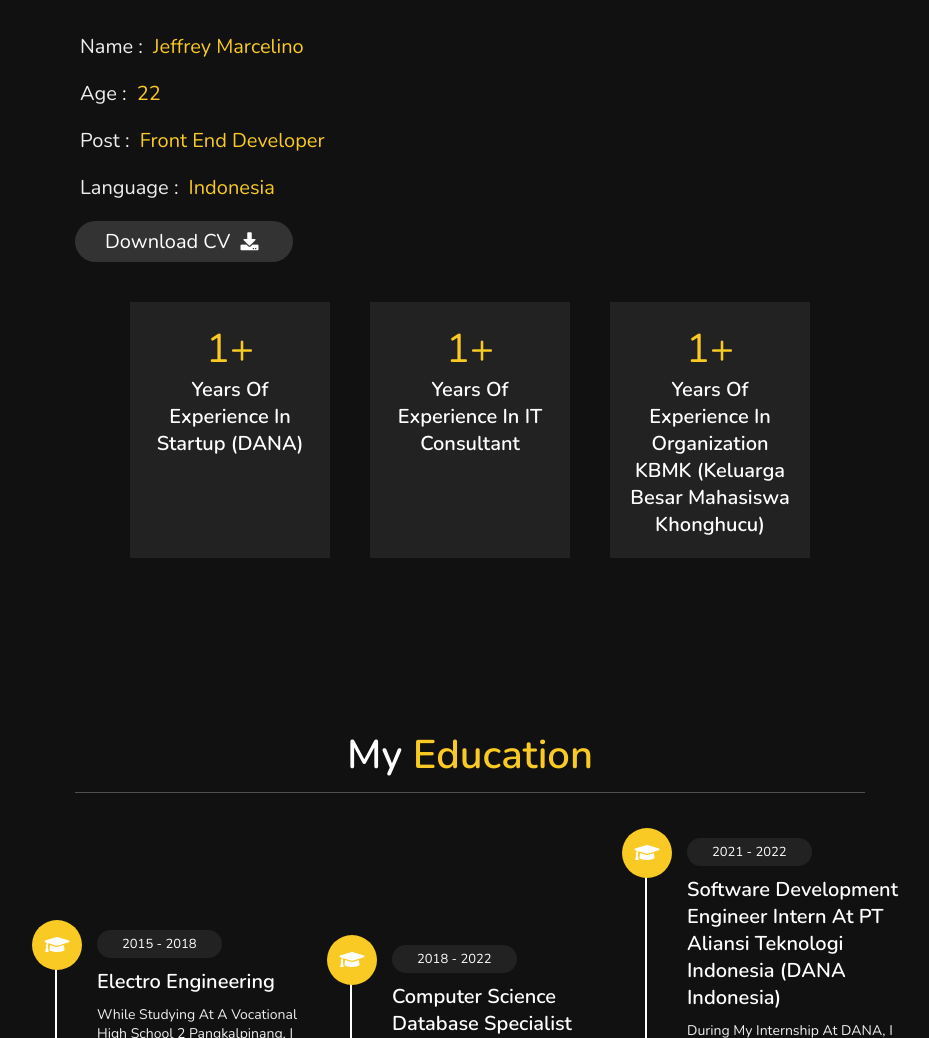
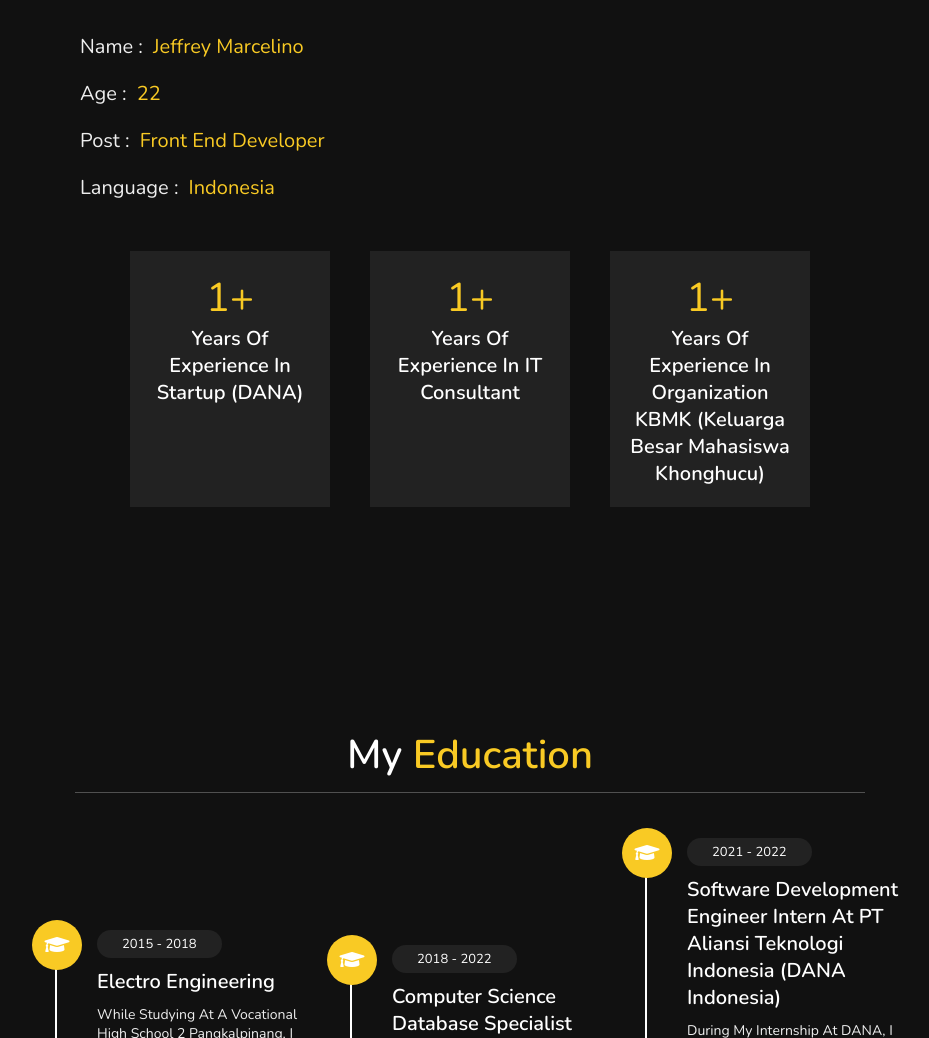
Before and after one commit to JeffreyMarcelino/my-portofolio, a plain HTML site: page index.html in a window 1280 px wide. Shown: the part 892-1930 px from the top of the page, without its empty margins (345-1274 px from the left). Drawn offline with nearby package versions, Linux system fonts and the light colour scheme.

Commit message:
disable download cv

```diff
--- a/index.html
+++ b/index.html
@@ -68,7 +68,7 @@
         <!-- <h3> <span> qualification : </span> BMS </h3> -->
         <h3> <span> post : </span> front end developer </h3>
         <h3> <span> language : </span> Indonesia </h3>
-        <a href="/Cv/Jeffrey Marcelino - Resume.pdf"><button class="btn"> download CV <i class="fas fa-download"></i> </button></a>
+        <!-- <a href="/Cv/Jeffrey Marcelino - Resume.pdf"><button class="btn"> download CV <i class="fas fa-download"></i> </button></a> -->
     </div>
 
     <div class="counter">
```
